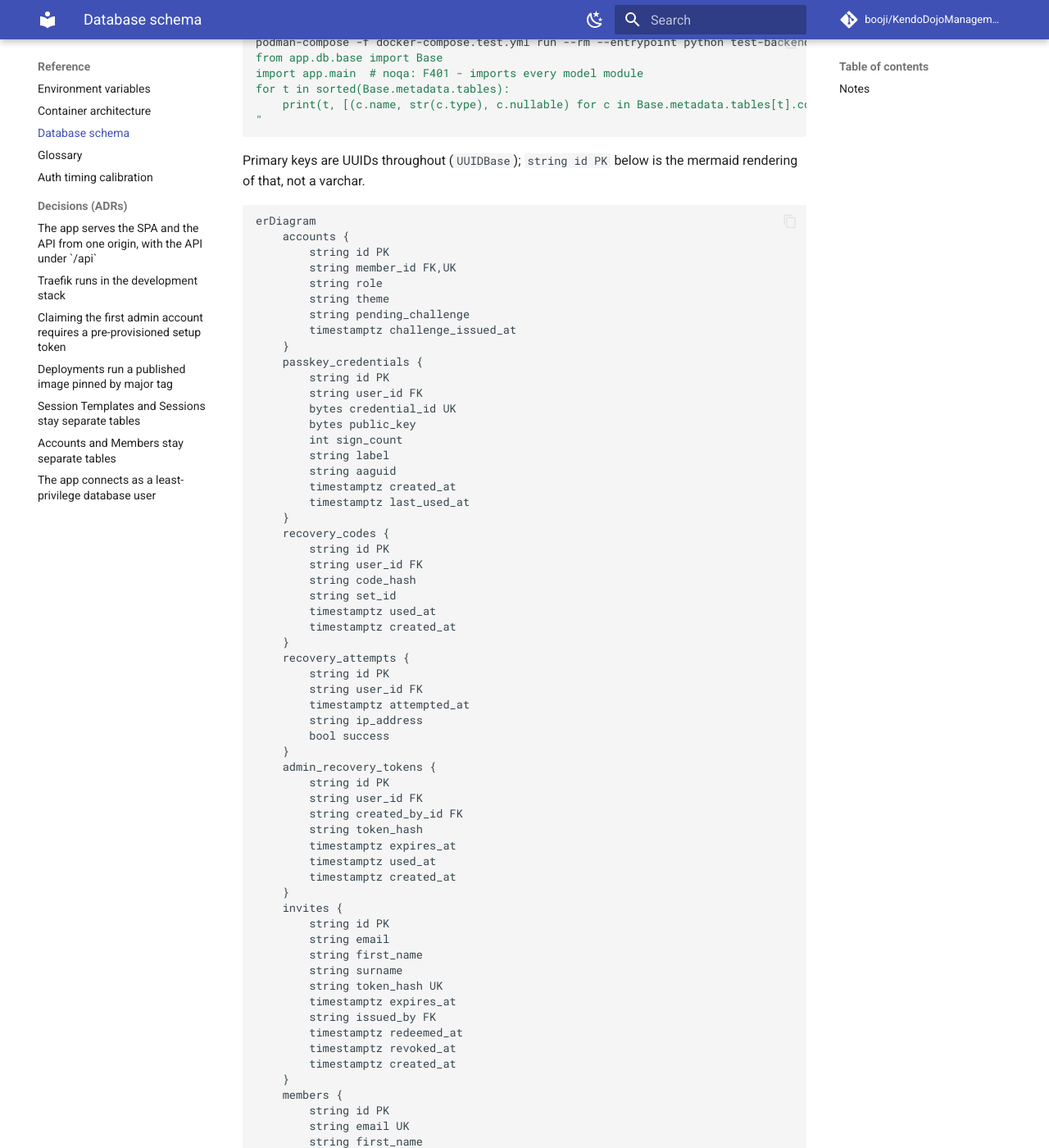
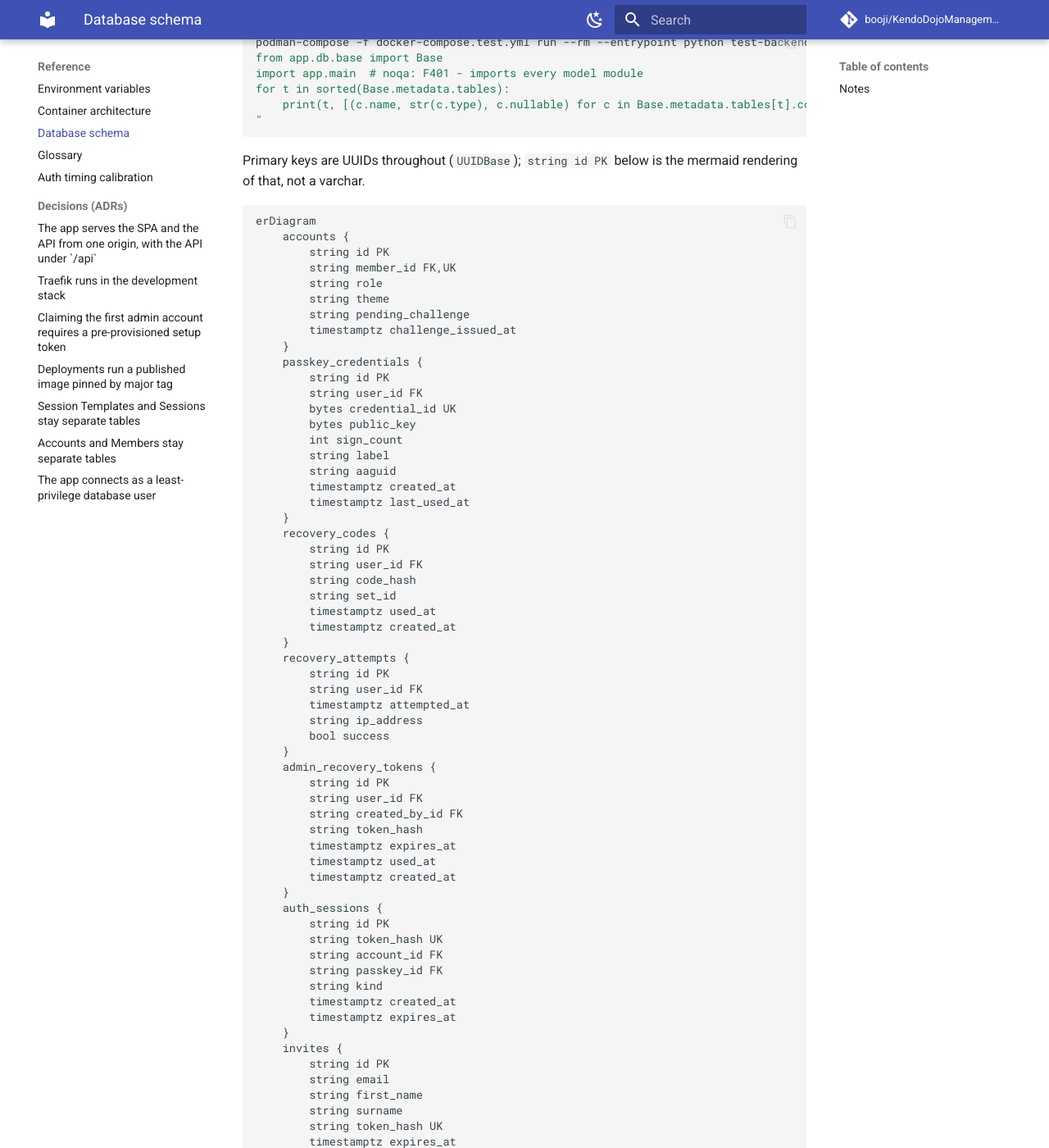
Before and after one commit to booji/KendoDojoManagement, an MkDocs documentation site: the page built from docs/schema.md, in a window 1280 px wide and 1400 px high, scrolled down 289 px. Shown: the whole window at 82% size. Built offline with MkDocs 1.6.1 and Material for MkDocs 9.7.7, drawn with Linux system fonts in a browser that asks for light colours; comment, search, counter and statistics services are not loaded; the version menu is left out; some of the changed text lies outside the part shown.

Commit message:
test(docs): hold docs/schema.md to Base.metadata
The doc said it was re-derived from the models, but nothing checked it:
accounts.is_active outlived its drop (#484) until review caught it, and
auth_sessions (#455) was never added. Add the missing table.

```diff
--- a/docs/schema.md
+++ b/docs/schema.md
@@ -60,6 +60,15 @@ erDiagram
         timestamptz expires_at
         timestamptz used_at
         timestamptz created_at
+    }
+    auth_sessions {
+        string id PK
+        string token_hash UK
+        string account_id FK
+        string passkey_id FK
+        string kind
+        timestamptz created_at
+        timestamptz expires_at
     }
     invites {
         string id PK
@@ -204,6 +213,8 @@ erDiagram
     accounts ||--o{ admin_recovery_tokens : "issued to"
     accounts ||--o{ admin_recovery_tokens : "created by"
     accounts ||--o{ invites : "issued by"
+    accounts ||--o{ auth_sessions : "signed in as"
+    passkey_credentials ||--o{ auth_sessions : "signed in with"
     members ||--o| accounts : "signs in as"
     members ||--o{ member_federations : "belongs to"
     federations ||--o{ member_federations : "has members"
```
Also changed, not shown: 1 other file.
